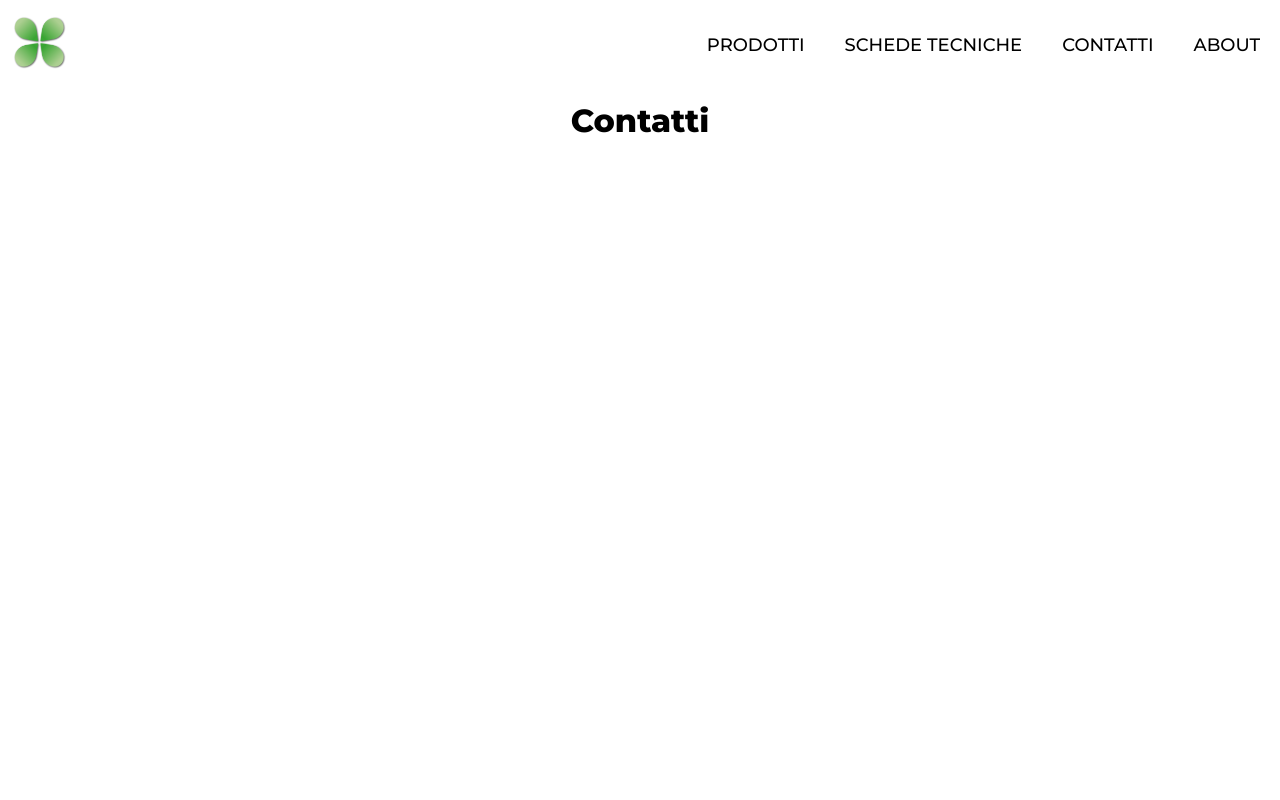
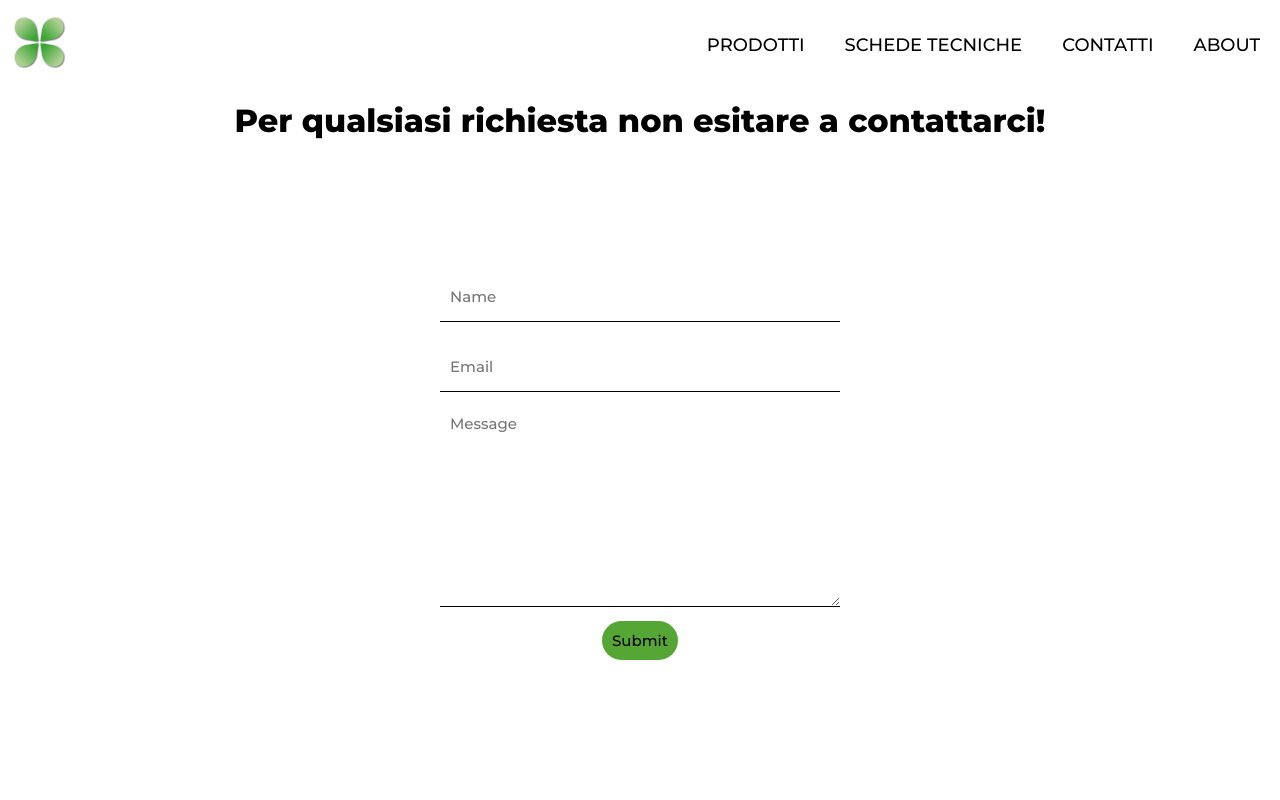
Before and after one commit to tura08/athesis, a React (Create React App) app: page /contact in a window 1280 px wide. Shown: the top 800 px of the page. Built offline with nearby package versions, Linux system fonts and the light colour scheme.

Commit message:
Added contact form with connection to google sheet for posting data

```diff
--- a/src/index.css
+++ b/src/index.css
@@ -1,7 +1,10 @@
+* {
+  font-family: "Montserrat", sans-serif;
+}
+
 body {
   margin: 0;
   padding-top: 80px;
-  font-family: "Montserrat", sans-serif;
   -webkit-font-smoothing: antialiased;
   -moz-osx-font-smoothing: grayscale;
 }
--- a/src/pages/contact/Contact.css
+++ b/src/pages/contact/Contact.css
@@ -4,6 +4,55 @@
   overflow: hidden;
 }
 .c-wrapper {
+  padding: 100px 0 50px 0;
   display: flex;
+  flex-direction: column;
+  align-items: center; /* Center horizontally within the .c-wrapper */
   justify-content: center;
+  text-align: center;
 }
+
+form {
+  width: 50%; /* Set the form width to 50% of the .c-wrapper width */
+  max-width: 400px; /* You can adjust the maximum width as needed */
+}
+
+input {
+  width: 100%;
+  height: 50px;
+  border: none;
+  border-bottom: 1px solid black;
+  margin: 10px 0px;
+  font-size: 15px;
+  padding-left: 10px;
+  outline: none;
+}
+
+textarea {
+  width: 100%;
+  margin: 10px 0px;
+  font-size: 15px;
+  padding-left: 10px;
+  outline: none;
+  border: none;
+  border-bottom: 1px solid black;
+}
+
+/* Button style */
+
+.c-wrapper button {
+  background-color: #56a635; /* Initial color */
+  color: black;
+  border: none;
+  padding: 10px 10px;
+  border-radius: 20px;
+  font-size: 15px;
+  cursor: pointer;
+  transition: background-color 0.3s ease; /* Smooth transition on hover */
+}
+
+/* Hover effect */
+.c-wrapper button:hover {
+  background-color: #104924;
+  color: white;
+}
--- a/src/pages/contact/Contact.js
+++ b/src/pages/contact/Contact.js
@@ -3,15 +3,44 @@ import React from "react";
 import "./Contact.css";
 
 const Contact = () => {
+  function Submit(e) {
+    e.preventDefault();
+    const googleAPI =
+      "https://script.google.com/macros/s/AKfycbyXaRdX7bz-SH4lxpwhq5KqJnFymEvM5fr5XcEM9DZFKGJ-3WioQ2yjdR7-ysi3fLy2UQ/exec";
+    const formEle = document.querySelector("form");
+    const formData = new FormData(formEle);
+
+    fetch(googleAPI, {
+      method: "POST",
+      body: new URLSearchParams(formData).toString(),
+      headers: {
+        "Content-Type": "application/x-www-form-urlencoded",
+      },
+      mode: "no-cors", // for development only, not a permanent solution
+    })
+      .then((res) => {
+        res.text();
+        window.alert("Thank you! Message sent.");
+        window.location.reload();
+      }) // Assuming the response is text
+      .then((data) => {
+        console.log(data);
+      })
+      .catch((error) => {
+        console.log(error);
+      });
+  }
+
   return (
     <div className="c">
+      <h1>Per qualsiasi richiesta non esitare a contattarci!</h1>
       <div className="c-wrapper">
-        <div className="c-left">
-          <h1>Contatti</h1>
-        </div>
-        <div className="c-right">
-          {/* <img src={home} alt="" className="h-image"></img> */}
-        </div>
+        <form onSubmit={(e) => Submit(e)}>
+          <input type="text" placeholder="Name" name="name" required />
+          <input type="text" placeholder="Email" name="email" required />
+          <textarea rows="10" placeholder="Message" name="message" required />
+          <button>Submit</button>
+        </form>
       </div>
     </div>
   );
```
